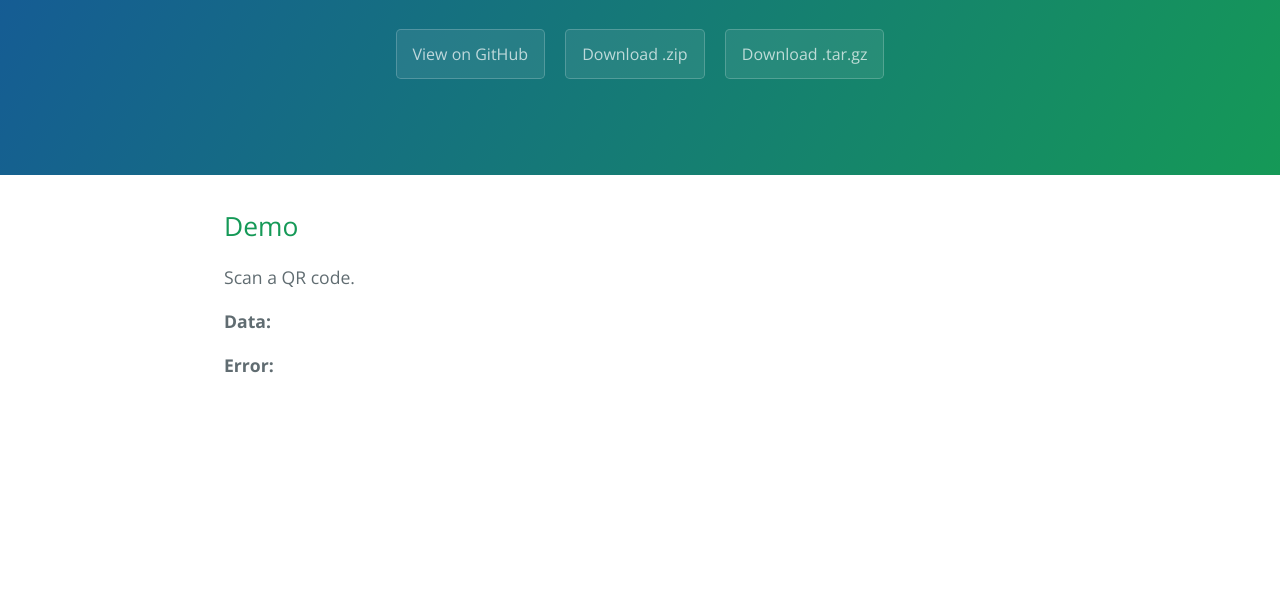
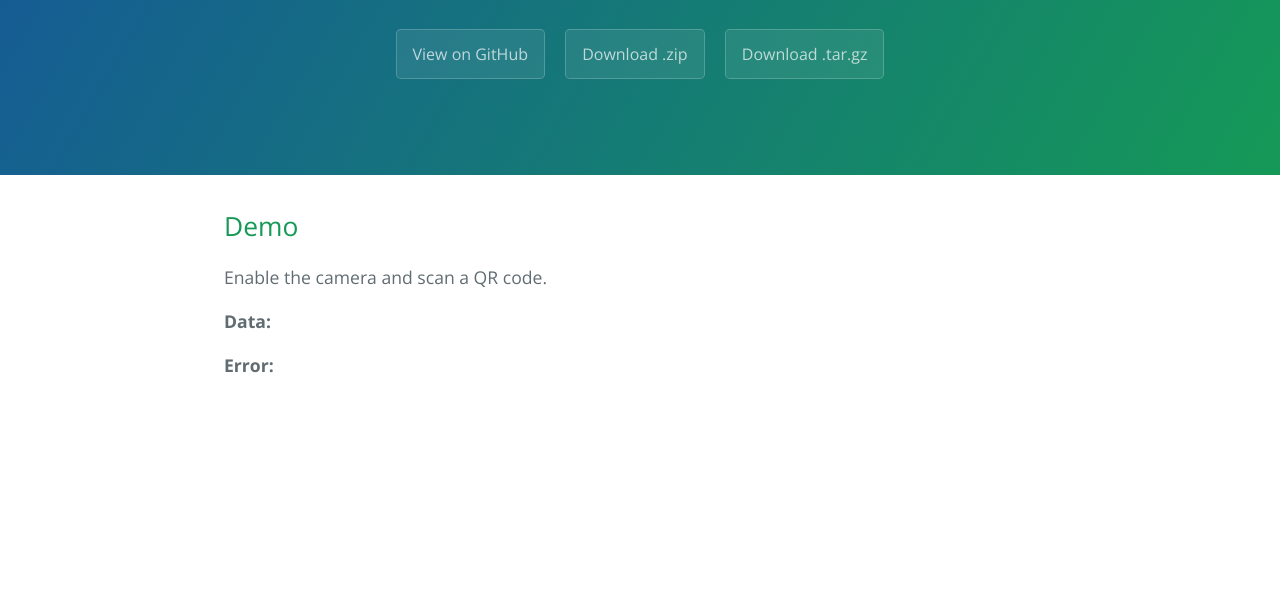
Before and after one commit to sembrestels/angular-qr-scanner, a plain HTML site: page index.html in a window 1280 px wide. Shown: the part 208-800 px from the top of the page. Drawn offline with nearby package versions, Linux system fonts and the light colour scheme.

Commit message:
More explainatory instructions.

```diff
--- a/index.html
+++ b/index.html
@@ -21,7 +21,7 @@
     <section class="main-content">
 
       <h2>Demo</h2>
-      <p>Scan a QR code.</p>
+      <p>Enable the camera and scan a QR code.</p>
 
       <div ng-controller="qrCrtl">
         <p><label>Data:</label> {{data}}</p>
```
